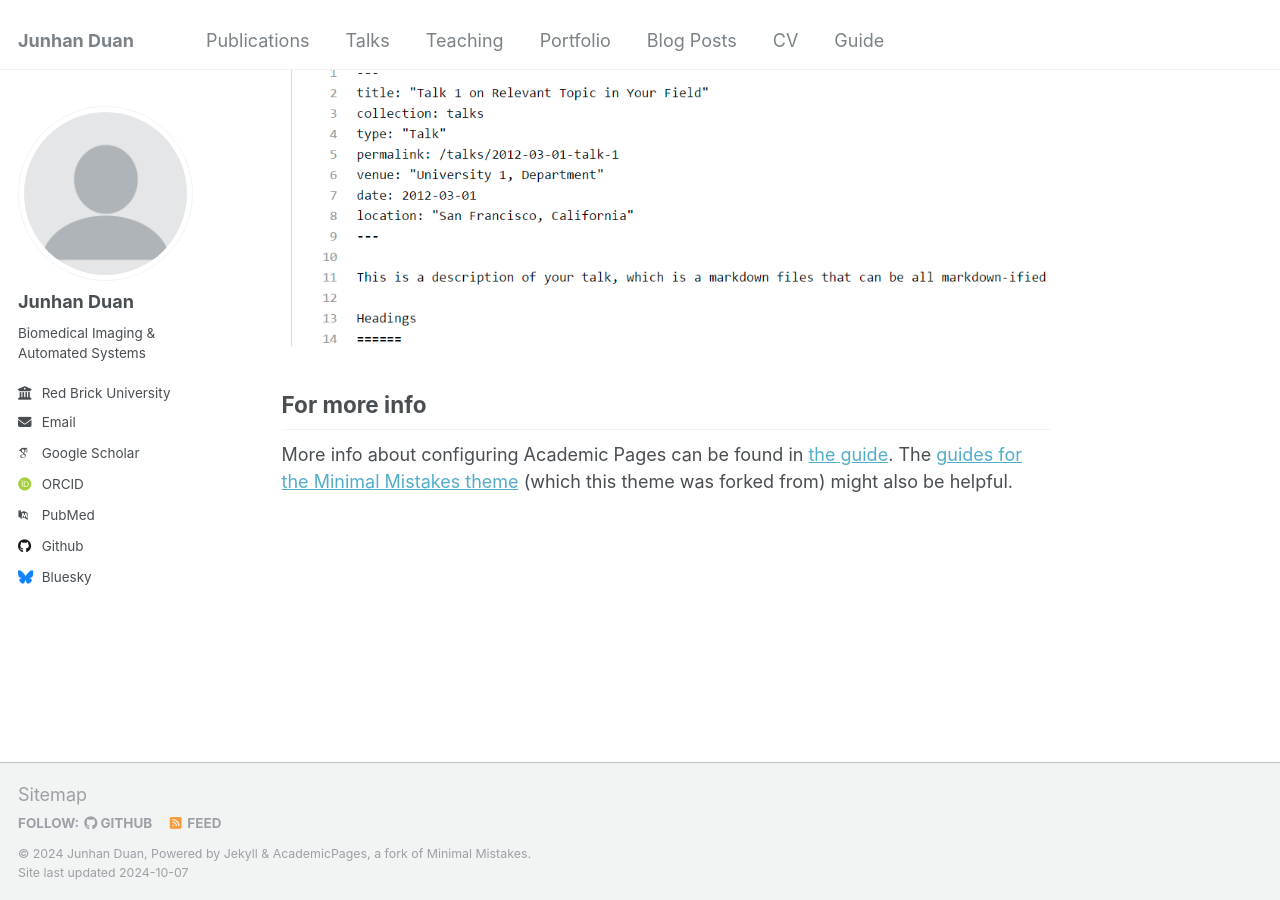
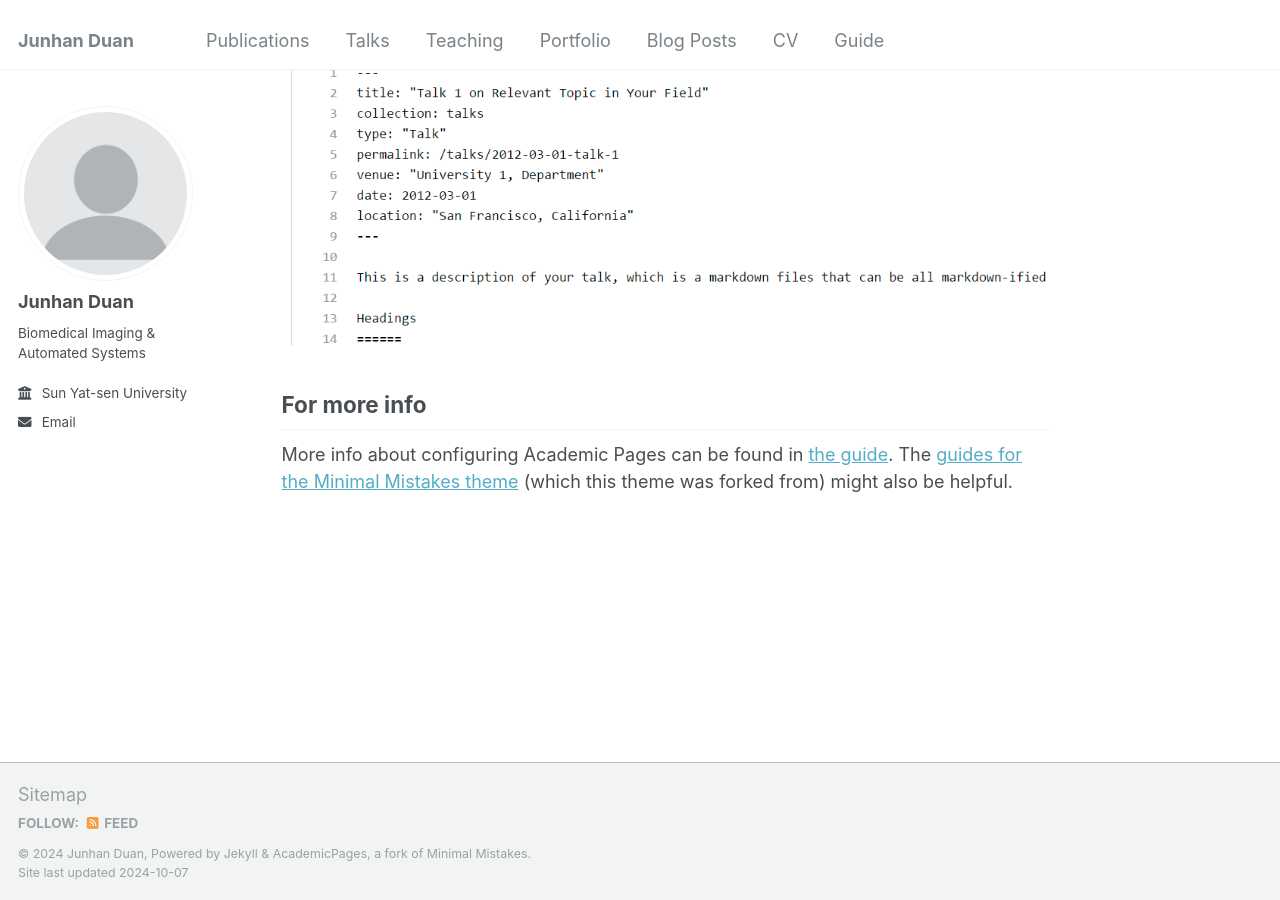
Before and after one commit to DJH-001/DJH-001.github.io, a Jekyll site: the page built from _pages/about.md, in a window 1280 px wide and 900 px high, scrolled down 2643 px. Built offline with Jekyll 4.4.1, drawn with Linux system fonts in a browser that asks for light colours; some web fonts are replaced.

Commit message:
Update _config.yml

```diff
--- a/_config.yml
+++ b/_config.yml
@@ -26,29 +26,29 @@ author:
   pronouns         : # example: "she/her"
   bio              : "Biomedical Imaging & Automated Systems"
   #location         : "Earth"
-  employer         : "Red Brick University"
+  employer         : "Sun Yat-sen University"
   uri              : # URL
   email            : "duanjh7@mail2.sysu.edu.cn"
 
   # Academic websites
   arxiv            : # URL - Update with the correct link to your profile
-  googlescholar    : "https://scholar.google.com/citations?user=PS_CX0AAAAAJ"
+  googlescholar    : #"https://scholar.google.com/citations?user=PS_CX0AAAAAJ"
   impactstory      : # URL
-  orcid            : "http://orcid.org/yourorcidurl"
+  orcid            : #"http://orcid.org/yourorcidurl"
   semantic         : # URL
-  pubmed           : "https://www.ncbi.nlm.nih.gov/pubmed/?term=john+snow"
+  pubmed           : #"https://www.ncbi.nlm.nih.gov/pubmed/?term=john+snow"
   researchgate     : # URL
 
   # Repositories and software development
   bitbucket        : # Username - Update with your username on the site
   codepen          : # Username
   dribbble         : # Username
-  github           : "academicpages"
+  github           : #"academicpages"
   kaggle           : # Username
   stackoverflow    : # User number or user number and name (i.e., use "1" or "1/jeff-atwood")
 
   # Social media
-  bluesky          : "bsky.app" # Replace this with you Bluesky username
+  bluesky          : #"bsky.app" # Replace this with you Bluesky username
   facebook         : # Username
   flickr           : # Username
   foursquare       : # Username
```
